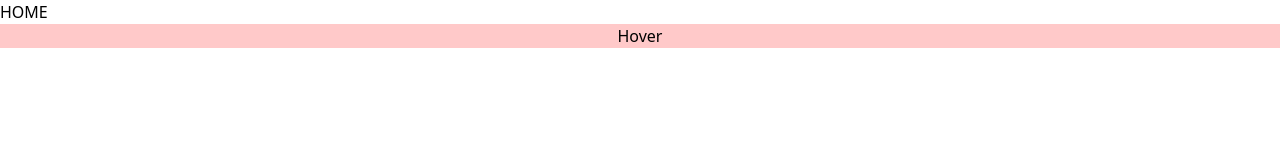
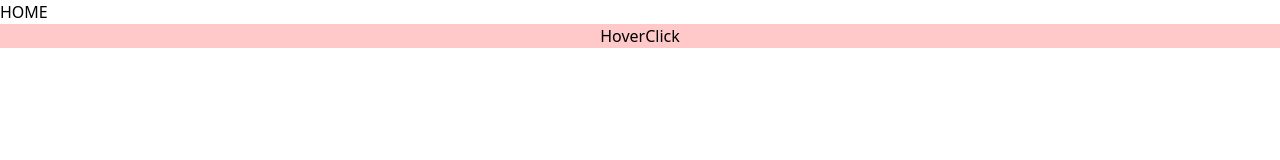
Before and after one commit to Gustavonn07/Template-Frontend, a React (Vite) app: page / in a window 1280 px wide. Shown: the top 160 px of the page. Built offline with nearby package versions, Linux system fonts and the light colour scheme.

Commit message:
feat: toast setup

```diff
--- a/package.json
+++ b/package.json
@@ -28,6 +28,7 @@
     "npm": "^11.2.0",
     "react": "^18.2.0",
     "react-dom": "^18.2.0",
+    "react-hot-toast": "^2.5.2",
     "react-router-dom": "^7.4.0",
     "sweetalert2": "^11.17.2",
     "tailwind-merge": "^3.0.2",
@@ -72,7 +73,7 @@
   "lint-staged": {
     "**/*.{ts,tsx,js,jsx}": [
       "eslint --fix",
-      "npm run test-jest"
+      "npm run test-jest -- --passWithNoTests"
     ]
   }
 }
--- a/src/App.tsx
+++ b/src/App.tsx
@@ -3,11 +3,18 @@ import "./style.css";
 import { routes } from "./routes";
 import { RouterProvider } from "react-router-dom";
 import { AuthProvider } from "./contexts";
+import { Toaster } from 'react-hot-toast'
 
 function App() {
   return (
     <AuthProvider>
       <RouterProvider router={routes}/>
+      <Toaster
+        position='bottom-right'
+        toastOptions={{
+          duration: 2000
+        }}
+      />
     </AuthProvider>
   );
 }
--- a/src/pages/Home/index.tsx
+++ b/src/pages/Home/index.tsx
@@ -7,6 +7,7 @@ import {
   TooltipProvider,
   TooltipTrigger,
 } from "../../components";
+import toast from "react-hot-toast";
 
 export const Home = () => {
   const { setHead } = useOutletContext<mainLayoutContext>();
@@ -25,6 +26,8 @@ export const Home = () => {
           </TooltipContent>
         </Tooltip>
       </TooltipProvider>
+
+      <button onClick={() => toast("Hello World")}>Click</button>
     </div>
   );
 };
```
Also changed, not shown: 1 other file (tests, documents, lock files or other folders).
